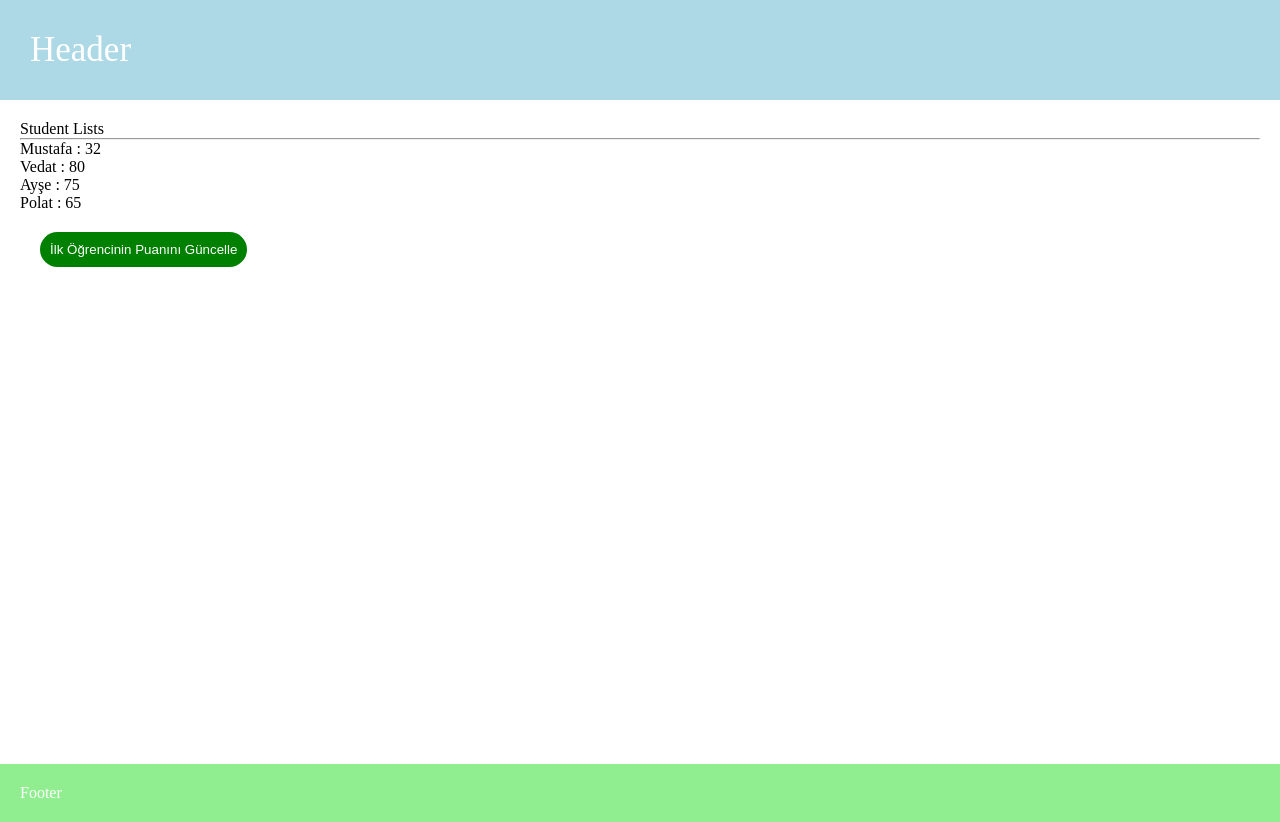
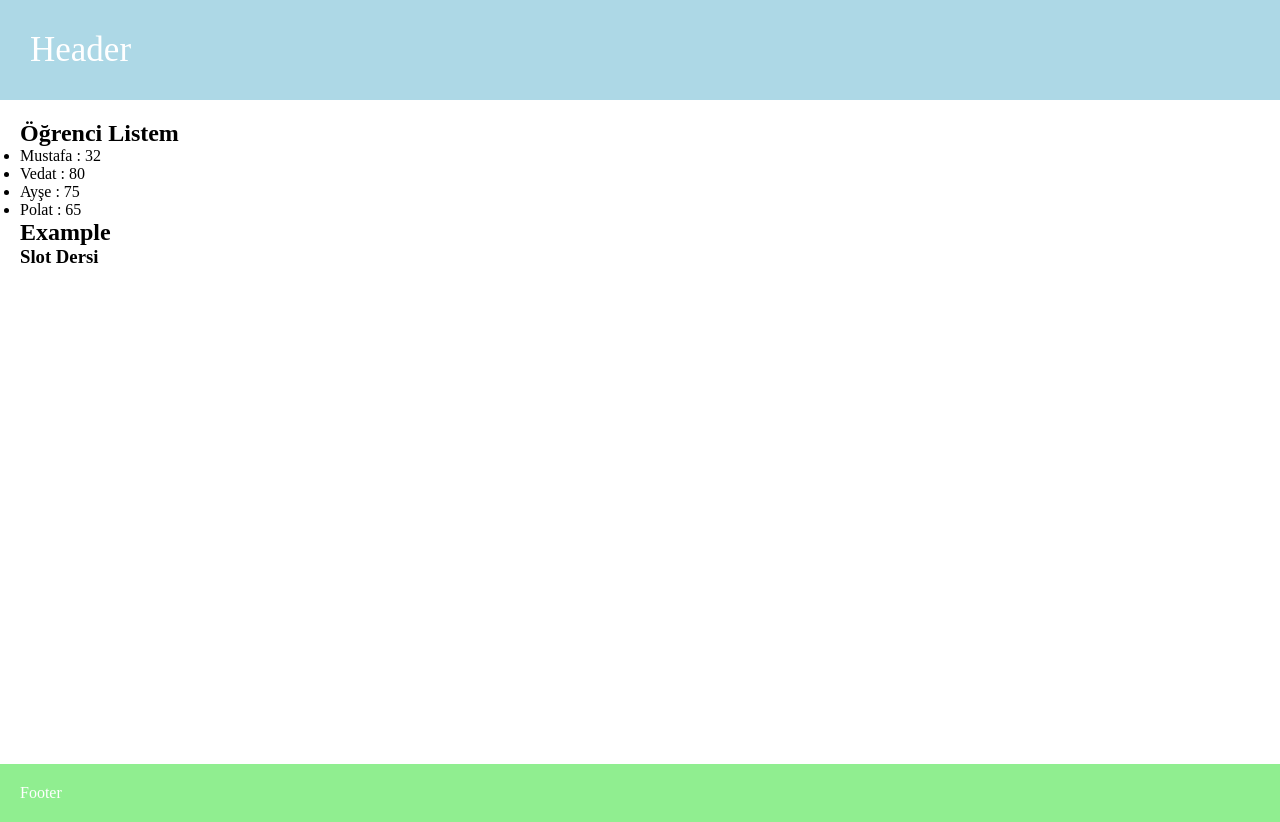
Before and after one commit to msabrioguz/Vue3-Ders, a Vue app in the folder 16-firstapp/: page / in a window 1280 px wide. Built offline with nearby package versions, Linux system fonts and the light colour scheme.

Commit message:
Slot Dersi

```diff
--- a/16-firstapp/src/App.vue
+++ b/16-firstapp/src/App.vue
@@ -9,7 +9,20 @@
         @onUpdateLastName="handleUpdateLastName"
       />
       <button @click="updateName">İsminizi Güncelleyin.</button> -->
-      <StudentsComponents />
+      <!-- <StudentsComponents /> -->
+      <StudentsScore>
+        <h3>Slot Dersi</h3>
+        <template v-slot:name>
+          <ul>
+            <li v-for="student in students" :key="student.id">
+              {{ student.name }} : {{ student.score }}
+            </li>
+          </ul>
+        </template>
+        <template v-slot:example>
+          <h2>Example</h2>
+        </template>
+      </StudentsScore>
     </div>
     <FooterComponent />
   </div>
@@ -17,8 +30,9 @@
 
 <script setup>
 import FooterComponent from '@/components/Fixed/FooterComponent.vue';
-import StudentsComponents from '@/components/Student/StudentsComponents.vue';
+// import StudentsComponents from '@/components/Student/StudentsComponents.vue';
 // import PersonComponent from '@/components/UserInformation/PersonComponent.vue';
+import StudentsScore from '@/components/Student/StudentsScore.vue';
 import { reactive, provide } from 'vue';
 
 const students = reactive([
@@ -48,7 +62,7 @@ const updateStudent = () => {
   students[0].score = 99;
 };
 
-provide('students', {students, updateStudent});
+provide('students', { students, updateStudent });
 // const updateName = () => {
 //   data.name = 'Ali';
 // };
--- /dev/null
+++ b/16-firstapp/src/components/Student/StudentsScore.vue
@@ -0,0 +1,12 @@
+<template>
+  <div>
+    <h2>Öğrenci Listem</h2>
+    <slot name="name" />
+    <slot name="example" />
+    <slot />
+  </div>
+</template>
+
+<script setup></script>
+
+<style></style>
```
